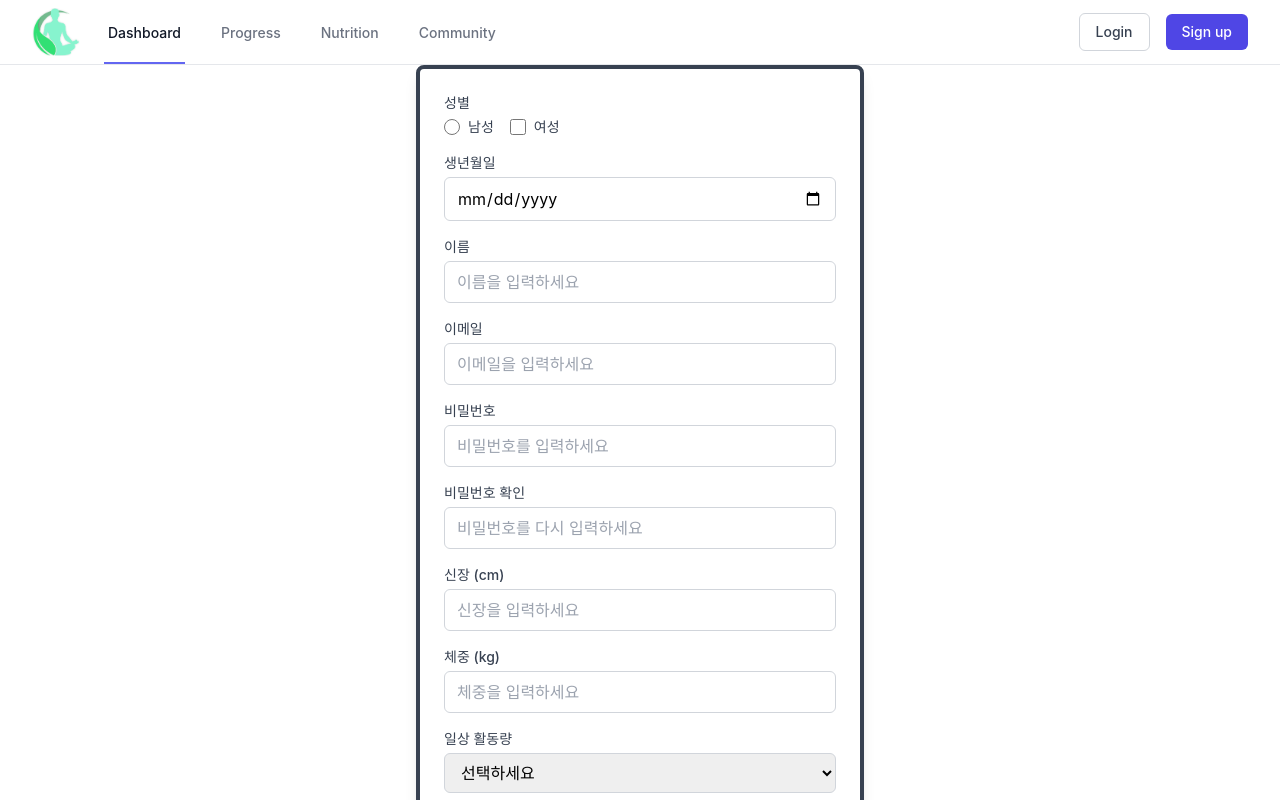
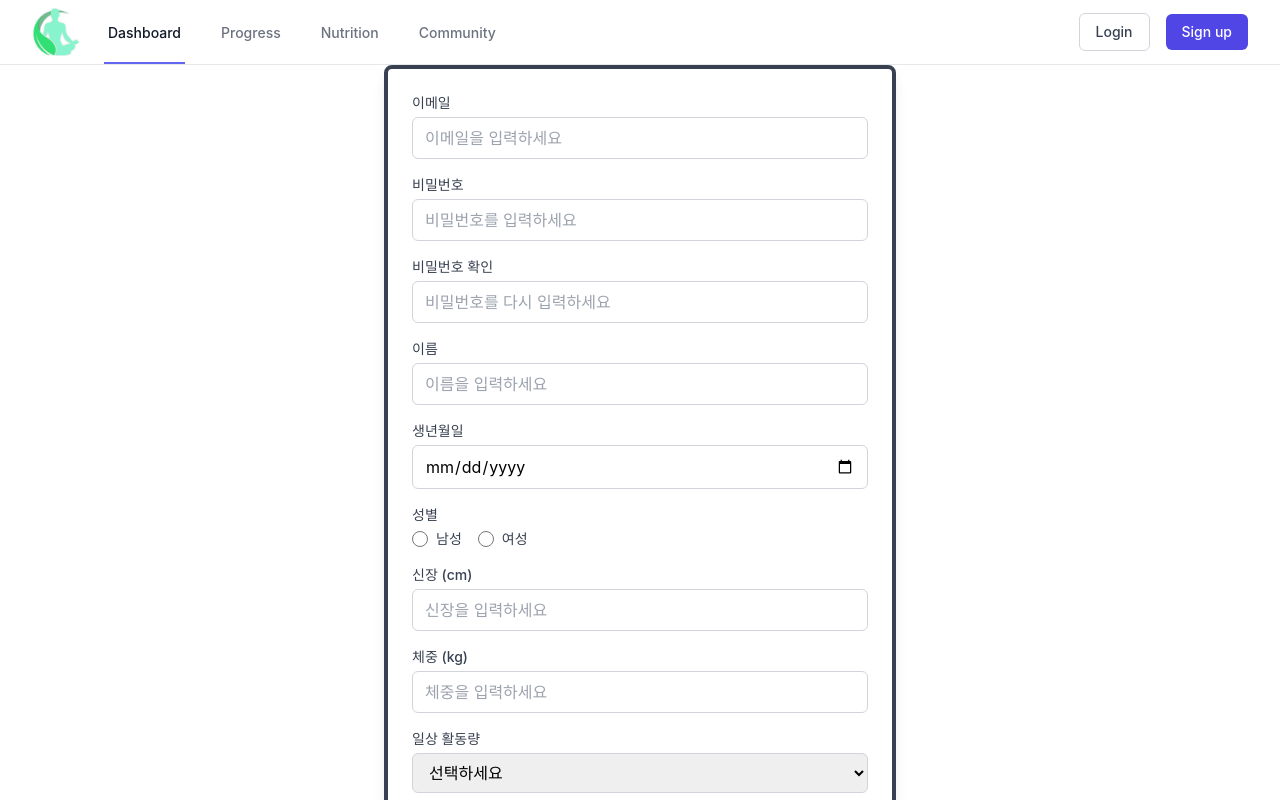
Before and after one commit to JunbyeongChae/VitalTrack, a React (Create React App) app in the folder front_end/: page /signup in a window 1280 px wide. Shown: the top 800 px of the page. Built offline with nearby package versions, Linux system fonts and the light colour scheme; no server answers.

Commit message:
merge wonjun-회원가입 수정 필요

```diff
--- a/front_end/src/pages/Signup.jsx
+++ b/front_end/src/pages/Signup.jsx
@@ -16,9 +16,9 @@ const Signup = () => {
     email: isGoogleSignup ? prefilledData.email || '' : '',
     password: '',
     confirmPassword: '',
-    height : isGoogleSignup ? prefilledData.height || '' : '',
-    weight : isGoogleSignup ? prefilledData.weight || '' : '',
-    activityLevel : isGoogleSignup ? prefilledData.activityLevel || '' : '',
+    height: isGoogleSignup ? prefilledData.height || '' : '',
+    weight: isGoogleSignup ? prefilledData.weight || '' : '',
+    activityLevel: isGoogleSignup ? prefilledData.activityLevel || '' : ''
   });
 
   const [agreed, setAgreed] = useState(false);
@@ -29,14 +29,16 @@ const Signup = () => {
   const handleChange = (e) => {
     setFormData({
       ...formData,
-      [e.target.name]: e.target.value,
+      [e.target.name]: e.target.value
     });
   };
 
   // Firestore에 사용자 데이터 저장
   const saveUserData = async (uid) => {
     try {
-      await setDoc(doc(db, 'users', uid), {
+      await setDoc(
+        doc(db, 'users', uid),
+        {
           gender: formData.gender,
           birthDate: formData.birthDate,
           name: formData.name,
@@ -44,8 +46,10 @@ const Signup = () => {
           createdAt: new Date(),
           height: formData.height,
           weight: formData.weight,
-        activityLevel: formData.activityLevel,
-      }, { merge : true });
+          activityLevel: formData.activityLevel
+        },
+        { merge: true }
+      );
     } catch (err) {
       console.error('Firestore 저장 에러:', err);
     }
@@ -81,11 +85,7 @@ const Signup = () => {
           setSuccess('회원가입이 완료되었습니다.');
         }
       } else {
-        const userCredential = await createUserWithEmailAndPassword(
-          auth,
-          formData.email,
-          formData.password
-        );
+        const userCredential = await createUserWithEmailAndPassword(auth, formData.email, formData.password);
         uid = userCredential.user.uid;
         await saveUserData(uid);
         setSuccess('회원가입이 완료되었습니다.');
@@ -98,27 +98,49 @@ const Signup = () => {
 
   return (
     <div className="flex flex-col justify-center items-center min-h-screen bg-white font-[Inter]">
-      <form
-        onSubmit={handleSubmit}
-        className="bg-white p-6 rounded-lg shadow-lg w-full max-w-md space-y-4 border-4 border-gray-700"
-      >
+      <form onSubmit={handleSubmit} className="bg-white p-6 rounded-lg shadow-lg w-full max-w-lg space-y-4 border-4 border-gray-700">
+        {/* 순서 변경 : 채준병 */}
+        {/* 이메일 입력 */}
+        <div>
+          <label className="block text-sm font-medium text-gray-700">이메일</label>
+          <input type="email" name="email" placeholder="이메일을 입력하세요" value={formData.email} disabled={isGoogleSignup} onChange={handleChange} className="mt-1 w-full px-3 py-2 border border-gray-300 rounded-md focus:outline-none focus:ring-2 focus:ring-indigo-500" required />
+        </div>
+
+        {/* 비밀번호 입력 */}
+        <div>
+          <label className="block text-sm font-medium text-gray-700">비밀번호</label>
+          <input type="password" name="password" placeholder="비밀번호를 입력하세요" value={formData.password} onChange={handleChange} className="mt-1 w-full px-3 py-2 border border-gray-300 rounded-md focus:outline-none focus:ring-2 focus:ring-indigo-500" required />
+        </div>
+
+        {/* 비밀번호 확인 */}
+        <div>
+          <label className="block text-sm font-medium text-gray-700">비밀번호 확인</label>
+          <input type="password" name="confirmPassword" placeholder="비밀번호를 다시 입력하세요" value={formData.confirmPassword} onChange={handleChange} className="mt-1 w-full px-3 py-2 border border-gray-300 rounded-md focus:outline-none focus:ring-2 focus:ring-indigo-500" required />
+        </div>
+
+        {/* 이름 입력 */}
+        <div>
+          <label className="block text-sm font-medium text-gray-700">이름</label>
+          <input type="text" name="name" placeholder="이름을 입력하세요" value={formData.name} disabled={isGoogleSignup} onChange={handleChange} className="mt-1 w-full px-3 py-2 border border-gray-300 rounded-md focus:outline-none focus:ring-2 focus:ring-indigo-500" required />
+        </div>
+
+        {/* 생년월일 입력 */}
+        <div>
+          <label className="block text-sm font-medium text-gray-700">생년월일</label>
+          <input type="date" name="birthDate" value={formData.birthDate} onChange={handleChange} className="mt-1 w-full px-3 py-2 border border-gray-300 rounded-md focus:outline-none focus:ring-2 focus:ring-indigo-500" required />
+        </div>
+
         {/* 성별 선택 */}
         <div>
           <label className="block text-sm font-medium text-gray-700">성별</label>
           <div className="flex space-x-4 mt-1">
             <label className="flex items-center">
-              <input
-                type="radio"
-                name="gender"
-                checked={formData.gender === 'male'}
-                onChange={() => setFormData({ ...formData, gender: 'male' })}
-                className="h-4 w-4 text-indigo-600 border-gray-300 rounded"
-              />
+              <input type="radio" name="gender" checked={formData.gender === 'male'} onChange={() => setFormData({ ...formData, gender: 'male' })} className="h-4 w-4 text-indigo-600 border-gray-300 rounded" />
               <span className="ml-2 text-sm text-gray-700">남성</span>
             </label>
             <label className="flex items-center">
               <input
-                type="checkbox"
+                type="radio" // checkbox -> radio 수정 : 채준병
                 name="gender"
                 checked={formData.gender === 'female'}
                 onChange={() => setFormData({ ...formData, gender: 'female' })}
@@ -129,116 +151,38 @@ const Signup = () => {
           </div>
         </div>
 
-        {/* 생년월일 입력 */}
-        <div>
-          <label className="block text-sm font-medium text-gray-700">생년월일</label>
-          <input
-            type="date"
-            name="birthDate"
-            value={formData.birthDate}
-            onChange={handleChange}
-            className="mt-1 w-full px-3 py-2 border border-gray-300 rounded-md focus:outline-none focus:ring-2 focus:ring-indigo-500"
-            required
-          />
-        </div>
-
-        {/* 이름 입력 */}
-        <div>
-          <label className="block text-sm font-medium text-gray-700">이름</label>
-          <input
-            type="text"
-            name="name"
-            placeholder="이름을 입력하세요"
-            value={formData.name}
-            disabled={isGoogleSignup}
-            onChange={handleChange}
-            className="mt-1 w-full px-3 py-2 border border-gray-300 rounded-md focus:outline-none focus:ring-2 focus:ring-indigo-500"
-            required
-          />
-        </div>
-
-        {/* 이메일 입력 */}
-        <div>
-          <label className="block text-sm font-medium text-gray-700">이메일</label>
-          <input
-            type="email"
-            name="email"
-            placeholder="이메일을 입력하세요"
-            value={formData.email}
-            disabled={isGoogleSignup}
-            onChange={handleChange}
-            className="mt-1 w-full px-3 py-2 border border-gray-300 rounded-md focus:outline-none focus:ring-2 focus:ring-indigo-500"
-            required
-          />
-        </div>
-
-        {/* 비밀번호 입력 */}
-        <div>
-          <label className="block text-sm font-medium text-gray-700">비밀번호</label>
-          <input
-            type="password"
-            name="password"
-            placeholder="비밀번호를 입력하세요"
-            value={formData.password}
-            onChange={handleChange}
-            className="mt-1 w-full px-3 py-2 border border-gray-300 rounded-md focus:outline-none focus:ring-2 focus:ring-indigo-500"
-            required
-          />
-        </div>
-
-        {/* 비밀번호 확인 */}
-        <div>
-          <label className="block text-sm font-medium text-gray-700">비밀번호 확인</label>
-          <input
-            type="password"
-            name="confirmPassword"
-            placeholder="비밀번호를 다시 입력하세요"
-            value={formData.confirmPassword}
-            onChange={handleChange}
-            className="mt-1 w-full px-3 py-2 border border-gray-300 rounded-md focus:outline-none focus:ring-2 focus:ring-indigo-500"
-            required
-          />
-        </div>
-
         {/* 신장 입력 */}
         <div>
           <label className="block text-sm font-medium text-gray-700">신장 (cm)</label>
-          <input
-            type="number"
-            name="height"
-            placeholder="신장을 입력하세요"
-            value={formData.height}
-            onChange={handleChange}
-            className="mt-1 w-full px-3 py-2 border border-gray-300 rounded-md focus:outline-none focus:ring-2 focus:ring-indigo-500"
-          />
+          <input type="number" name="height" placeholder="신장을 입력하세요" value={formData.height} onChange={handleChange} className="mt-1 w-full px-3 py-2 border border-gray-300 rounded-md focus:outline-none focus:ring-2 focus:ring-indigo-500" />
         </div>
         {/* 체중 입력 */}
         <div>
           <label className="block text-sm font-medium text-gray-700">체중 (kg)</label>
-          <input
-            type="number"
-            name="weight"
-            placeholder="체중을 입력하세요"
-            value={formData.weight}
-            onChange={handleChange}
-            className="mt-1 w-full px-3 py-2 border border-gray-300 rounded-md focus:outline-none focus:ring-2 focus:ring-indigo-500"
-          />
+          <input type="number" name="weight" placeholder="체중을 입력하세요" value={formData.weight} onChange={handleChange} className="mt-1 w-full px-3 py-2 border border-gray-300 rounded-md focus:outline-none focus:ring-2 focus:ring-indigo-500" />
         </div>
 
         {/* 일상 활동량 선택 */}
         <div>
           <label className="block text-sm font-medium text-gray-700">일상 활동량</label>
-          <select
-            name="activityLevel"
-            value={formData.activityLevel}
-            onChange={handleChange}
-            className="mt-1 w-full px-3 py-2 border border-gray-300 rounded-md focus:outline-none focus:ring-2 focus:ring-indigo-500"
-          >
+          <select name="activityLevel" value={formData.activityLevel} onChange={handleChange} className="mt-1 w-full px-3 py-2 border border-gray-300 rounded-md focus:outline-none focus:ring-2 focus:ring-indigo-500">
             <option value="">선택하세요</option>
-            <option value="low">거의 없음 (사무직, 학생 등)</option>
-            <option value="moderate">중등도 활동</option>
-            <option value="high">고강도 활동 (육체 노동, 운동 선수 등)</option>
+            <option value="">선택하세요</option>
+            <option value="sedentary">비활동적</option>
+            <option value="lowactive">저활동적</option>
+            <option value="active">활동적</option>
+            <option value="veryactive">매우 활동적</option>
           </select>
+        </div>
+        <div className='text-sm text-gray-700'>
+          {/* 일상 활동량 선택지 설명 추가 : 채준병 */}
+          <label className="block text-sm font-medium text-gray-700">일상 활동량 선택지 설명</label>
+          <p>
+            - 비활동적: 주로 앉아서 일하거나 공부하고, 신체활동이 매우 적은 경우 <br />
+            - 저활동적: 주로 앉아서 생활하나 가벼운 운동/산책 등을 가끔 수행하는 경우 <br />
+            - 활동적: 하루 중 서 있거나 움직이는 시간이 꽤 있고, 규칙적으로 운동(주 3~5회) <br />
+            - 매우 활동적: 육체 노동이 많거나 강도 높은 운동(주 6~7회 이상)을 규칙적으로 수행 <br />
+          </p>
         </div>
 
         {/* 개인정보 동의서 */}
@@ -247,12 +191,16 @@ const Signup = () => {
           <textarea
             readOnly
             className="mt-1 w-full h-32 px-3 py-2 border border-gray-300 rounded-md bg-gray-100 focus:outline-none"
+            // 개인정보 처리방침 내용 수정 : 채준병
             value={`개인정보 처리방침\n
 1. 수집하는 개인정보의 항목
 - 이름, 이메일, 전화번호 등
 
 2. 개인정보의 수집 및 이용목적
 - 회원가입 및 서비스 제공을 위한 본인 확인
+- 고객상담 및 불만처리
+- 고객 맞춤 정보 산출 및 통계학적 분석자료로 활용 (BMI, 운동량, 칼로리, 영양섭취정보 등)
+- 기타 새로운 서비스 및 신상품 안내
 
 3. 개인정보의 보유 및 이용기간
 - 회원 탈퇴 후 즉시 삭제`}
@@ -261,12 +209,7 @@ const Signup = () => {
 
         {/* 동의 체크박스 */}
         <div className="flex items-center">
-          <input
-            type="checkbox"
-            checked={agreed}
-            onChange={() => setAgreed(!agreed)}
-            className="h-4 w-4 text-indigo-600 border-gray-300 rounded"
-          />
+          <input type="checkbox" checked={agreed} onChange={() => setAgreed(!agreed)} className="h-4 w-4 text-indigo-600 border-gray-300 rounded" />
           <label className="ml-2 text-sm text-gray-700">개인정보 처리방침에 동의합니다</label>
         </div>
 
@@ -275,13 +218,7 @@ const Signup = () => {
         {success && <p className="text-green-500 text-sm">{success}</p>}
 
         {/* 회원가입 버튼 */}
-        <button
-          type="submit"
-          className={`w-full py-2 rounded-md text-white transition ${
-            agreed ? 'bg-gray-900 hover:bg-gray-700' : 'bg-gray-300 cursor-not-allowed'
-          }`}
-          disabled={!agreed}
-        >
+        <button type="submit" className={`w-full py-2 rounded-md text-white transition ${agreed ? 'bg-gray-900 hover:bg-gray-700' : 'bg-gray-300 cursor-not-allowed'}`} disabled={!agreed}>
           회원가입
         </button>
       </form>
```
Also changed, not shown: front_end/src/firebaseConfig.js (+6 -6 lines), front_end/src/pages/Login.jsx (line endings or trailing spaces). Lines whose indentation alone changed are shown as unchanged.
